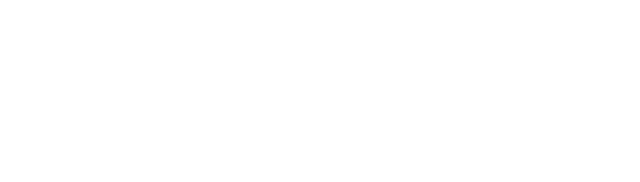
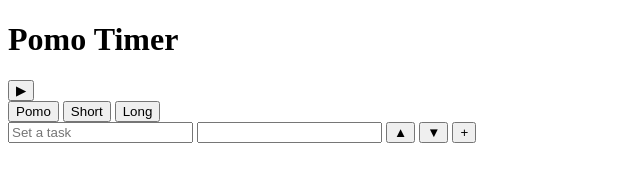
Before and after one commit to nichgalzin/pomo-timer, a website: page index.html in a window 1280 px wide. Shown: the whole page, without its empty margins (0-640 px from the left). Drawn offline with Linux system fonts and the light colour scheme.

Commit message:
build HTML page
Closes #1

```diff
--- a/index.html
+++ b/index.html
@@ -6,6 +6,24 @@
   <title>Pomo timer</title>
 </head>
 <body>
-
+  <h1>Pomo Timer</h1>
+  <main class="wrapper">
+    <div id="timer">
+      <div id="time"></div>
+      <button>&#9654;</button>
+    </div>
+    <div class="timer-controls">
+      <button>Pomo</button>
+      <button>Short</button>
+      <button>Long</button>
+    </div>
+    <form>
+      <input type="text" name="task" id="task" placeholder="Set a task"/>
+      <input type="number" name="pomo-number" id="pomo-number"/>
+      <button>&#9650;</button>
+      <button>&#9660;</button>
+      <button type="submit" id="submit">&#43;</button>
+    </form>
+  </main>
 </body>
 </html>
```
